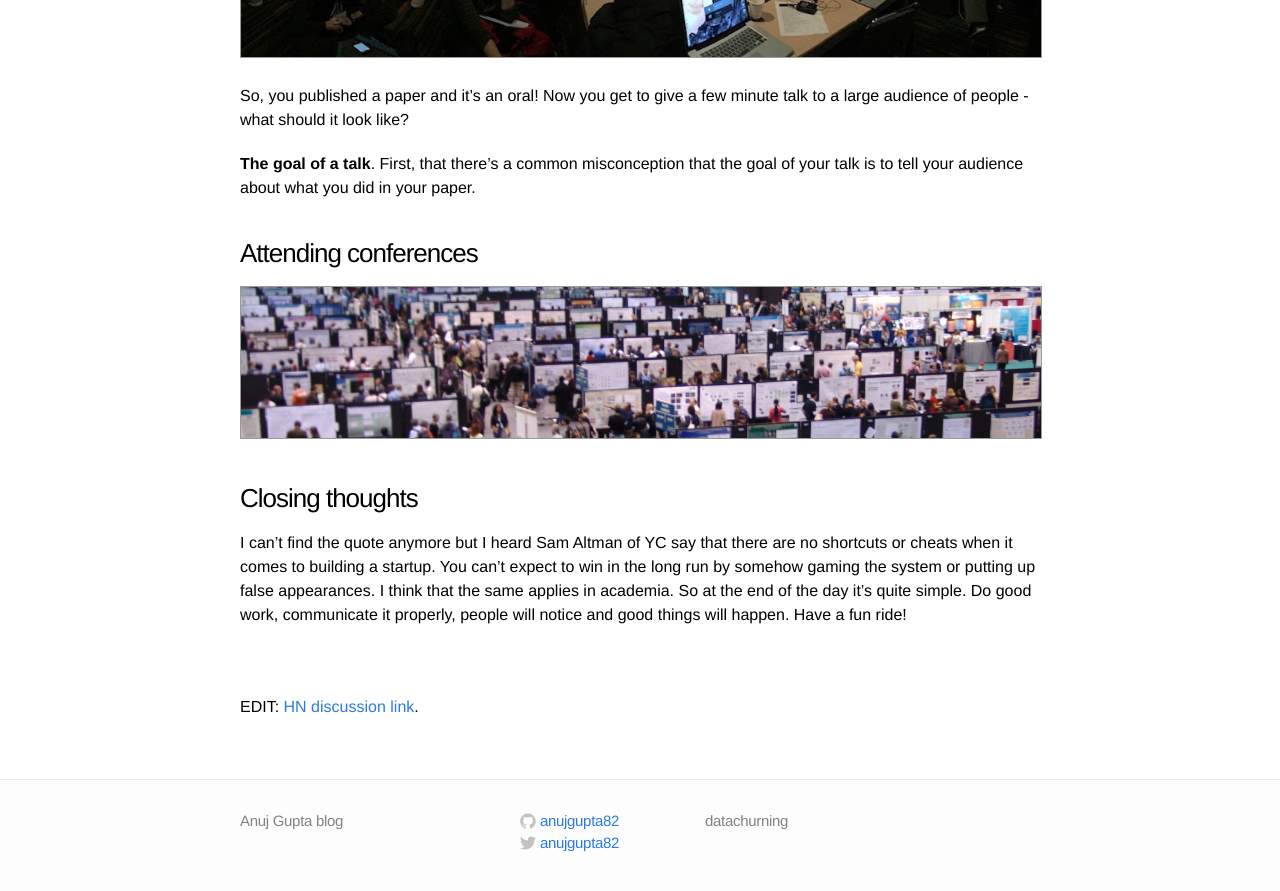
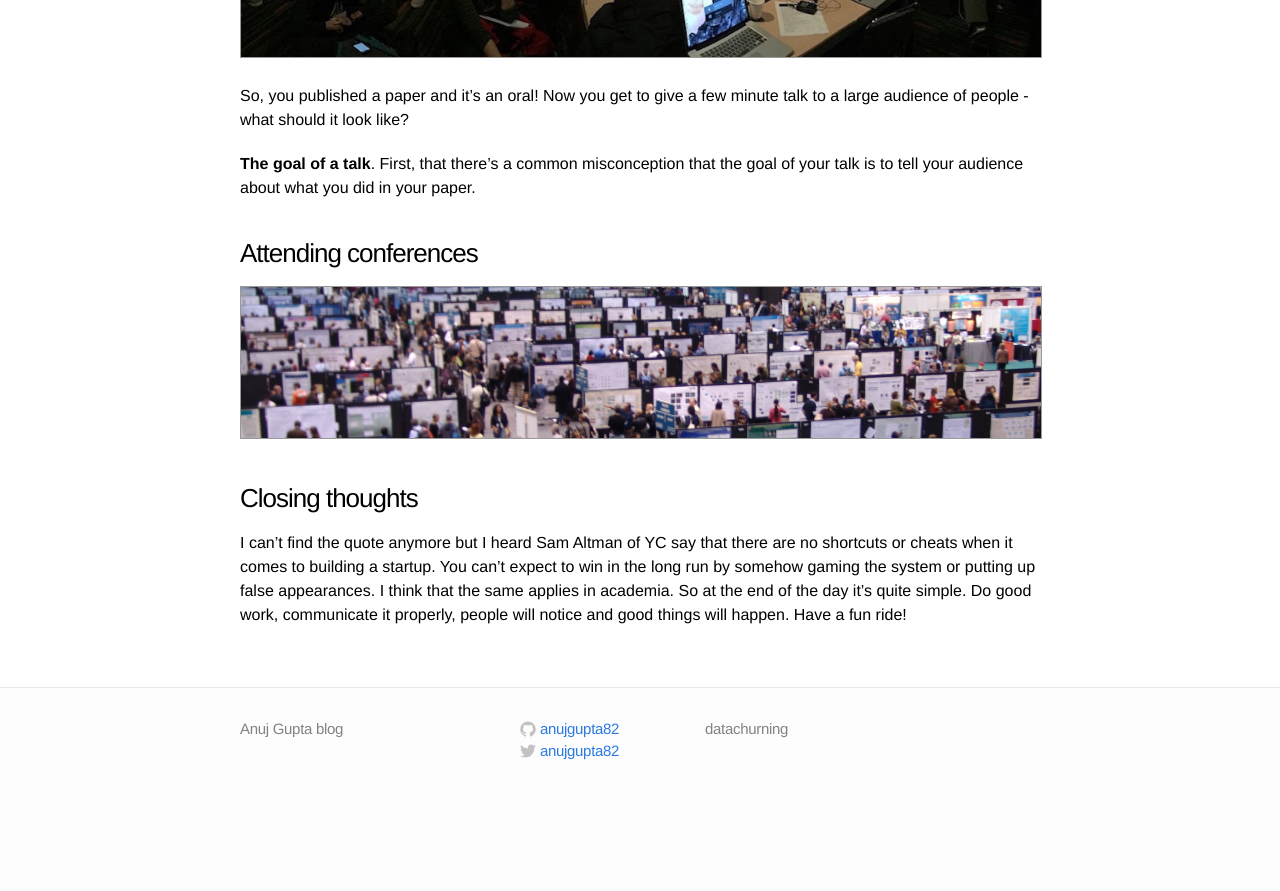
Before and after one commit to sam-iitj/sam-iitj.github.io, a Jekyll site: the page built from _posts/2017-06-04-test.markdown, in a window 1280 px wide and 900 px high, scrolled down 2615 px. Shown: the top 891 px of the window. Built offline with Jekyll 4.4.1, drawn with Linux system fonts in a browser that asks for light colours; comment, search, counter and statistics services are not loaded; after the commit the page ends 3423 px from its top, so only the background shows below that.

Commit message:
get the blog up and running

```diff
--- a/_posts/2017-06-04-test.markdown
+++ b/_posts/2017-06-04-test.markdown
@@ -100,6 +100,3 @@ So, you published a paper and it's an oral! Now you get to give a few minute tal
 
 I can't find the quote anymore but I heard Sam Altman of YC say that there are no shortcuts or cheats when it comes to building a startup. You can't expect to win in the long run by somehow gaming the system or putting up false appearances. I think that the same applies in academia.
 So at the end of the day it's quite simple. Do good work, communicate it properly, people will notice and good things will happen. Have a fun ride!
-
-<br><br>
-EDIT: [HN discussion link](https://news.ycombinator.com/item?id=12447495).
--- a/_posts/2017-06-04-test copy.markdown
+++ b/_posts/2017-06-04-test2.markdown
@@ -100,6 +100,3 @@ So, you published a paper and it's an oral! Now you get to give a few minute tal
 
 I can't find the quote anymore but I heard Sam Altman of YC say that there are no shortcuts or cheats when it comes to building a startup. You can't expect to win in the long run by somehow gaming the system or putting up false appearances. I think that the same applies in academia.
 So at the end of the day it's quite simple. Do good work, communicate it properly, people will notice and good things will happen. Have a fun ride!
-
-<br><br>
-EDIT: [HN discussion link](https://news.ycombinator.com/item?id=12447495).
```
